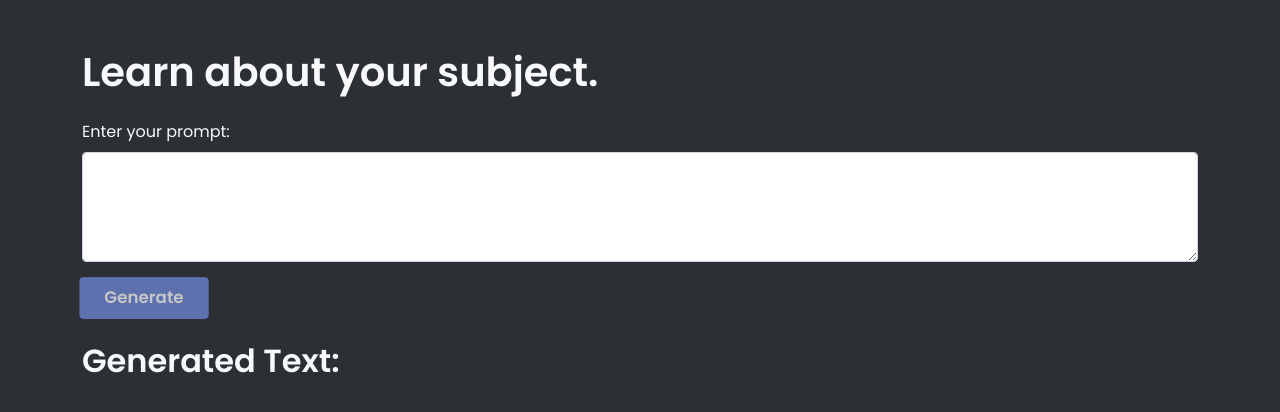
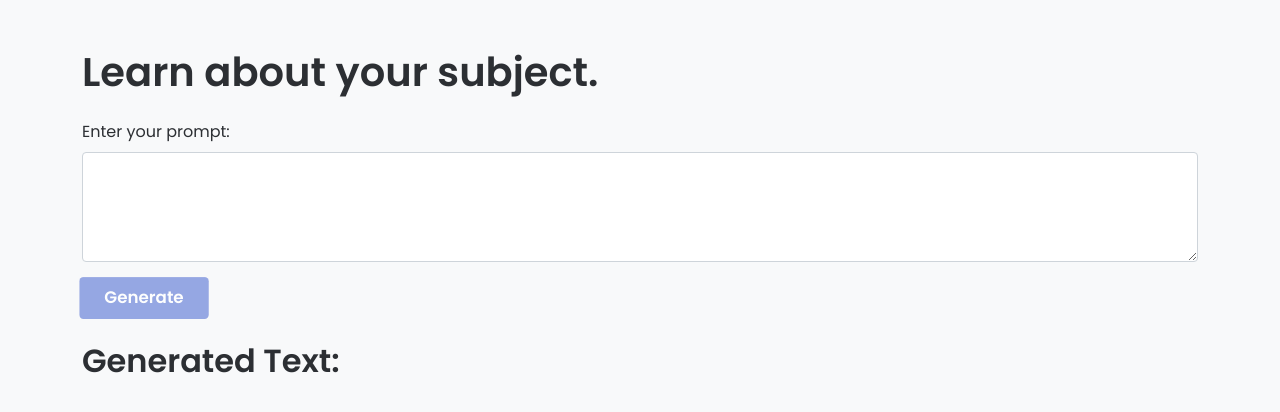
Before and after one commit to cfglondon23/Team-1, a Flask app: page /learn/ in a window 1280 px wide. Shown: the top 412 px of the page. Run offline with Flask 2, Linux system fonts and the light colour scheme.

Commit message:
changed color for learn.html

```diff
--- a/templates/learn.html
+++ b/templates/learn.html
@@ -14,8 +14,8 @@
     <style>
         body {
             font-family: 'Poppins', sans-serif;
-            background-color: #2c2f33;
-            color: #f8f9fa;
+            background-color:#f8f9fa;
+            color: #2c2f33;
         }
         h1, h2 {
             font-weight: 600;
```
Also changed, not shown: example.db, 1 other file.
